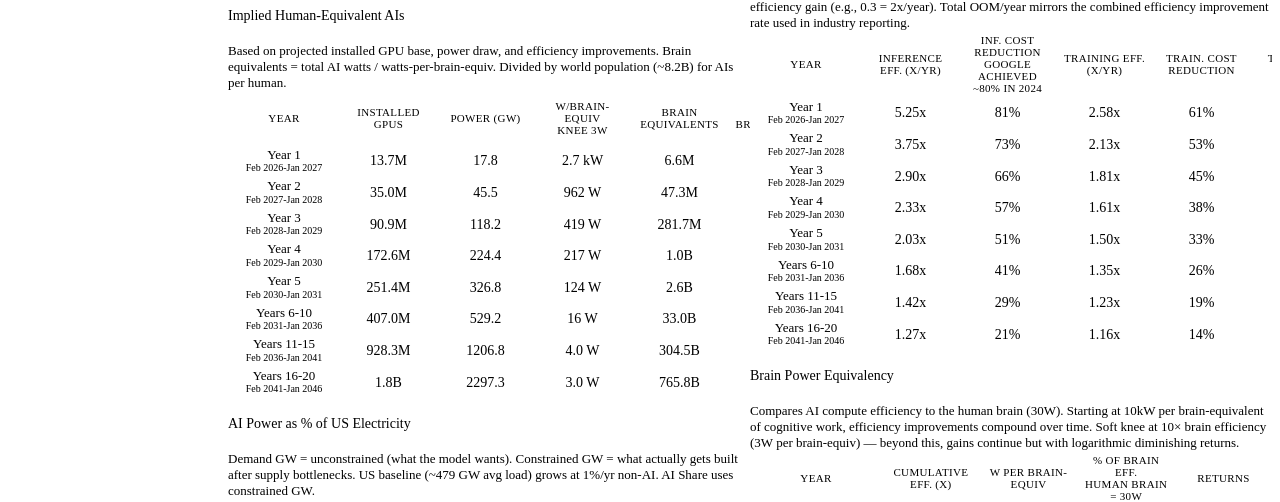
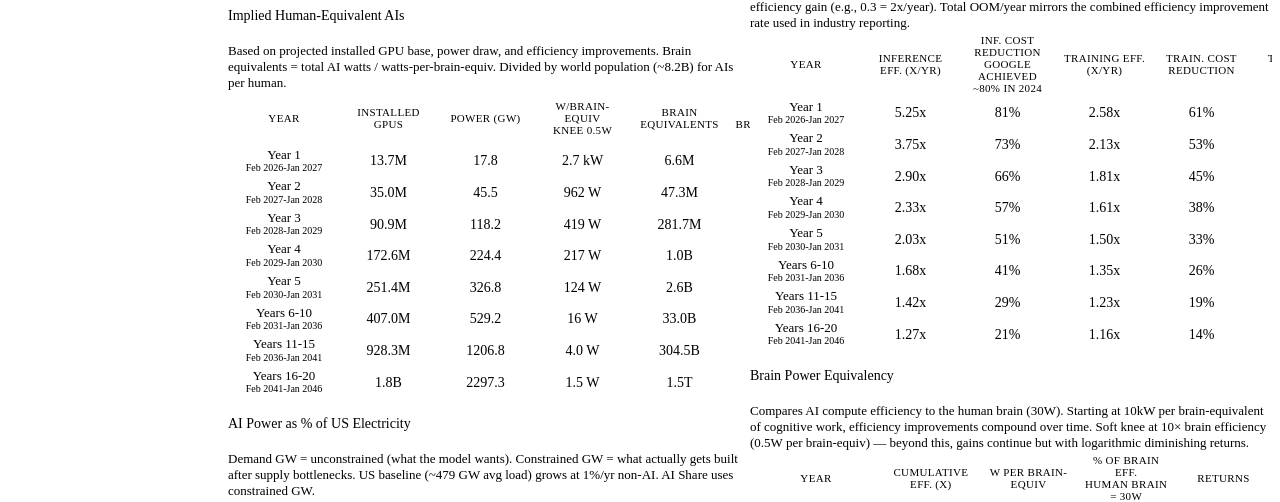
Before and after one commit to jakechinitz/AI-forecasting, a React (Vite) app: page / in a window 1280 px wide. Shown: the part 1259-1761 px from the top of the page. Built offline with nearby package versions, Linux system fonts and the light colour scheme; the HTML template or start-up script is replaced by a standard one.

Commit message:
Change minWattsPerBrainEquiv from 3 to 0.5

```diff
--- a/src/data/assumptions.js
+++ b/src/data/assumptions.js
@@ -93,7 +93,7 @@ export const GLOBAL_PARAMS = {
     startingWattsPerBrainEquiv: 10000, // Starting AI watts per brain-equivalent of cognitive work
     maxEfficiencyVsBrain: 10,         // Asymptote: AI can be at most 10x more efficient than the brain
     // At 10x efficiency, AI does brain-equivalent work at 30W / 10 = 3W
-    minWattsPerBrainEquiv: 3          // = humanBrainWatts / maxEfficiencyVsBrain
+    minWattsPerBrainEquiv: 0.5          // = humanBrainWatts / maxEfficiencyVsBrain
   }
 };
 
```
